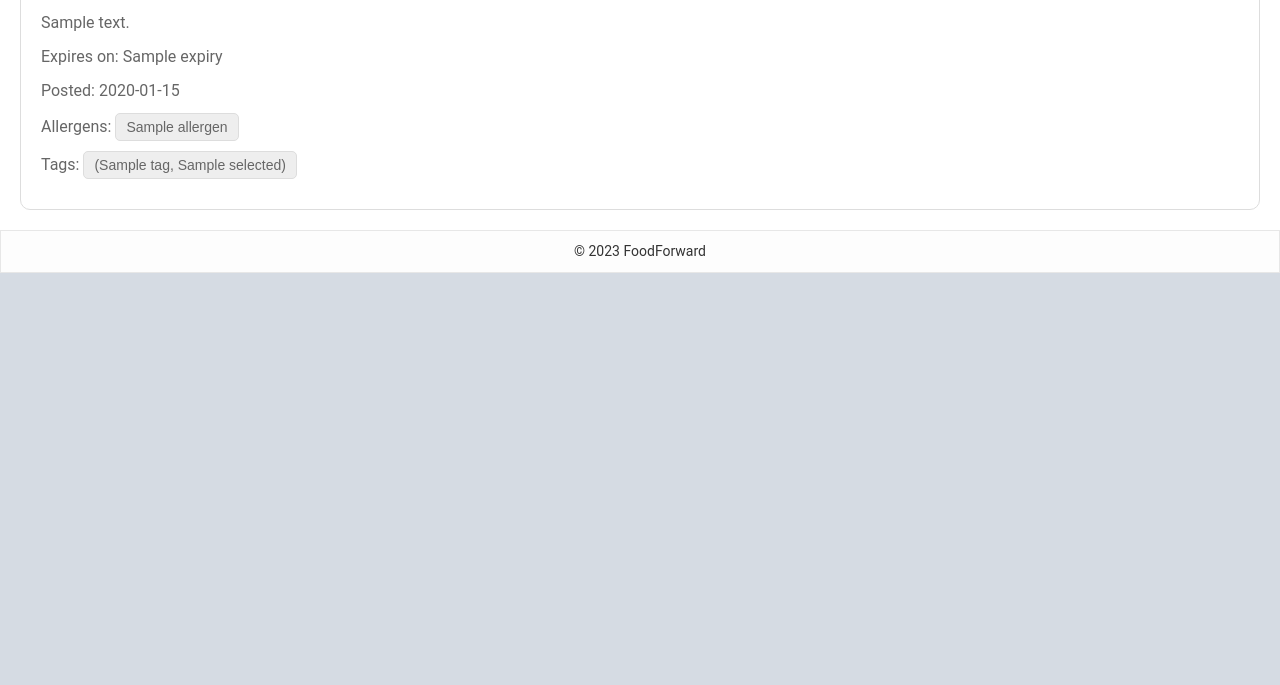
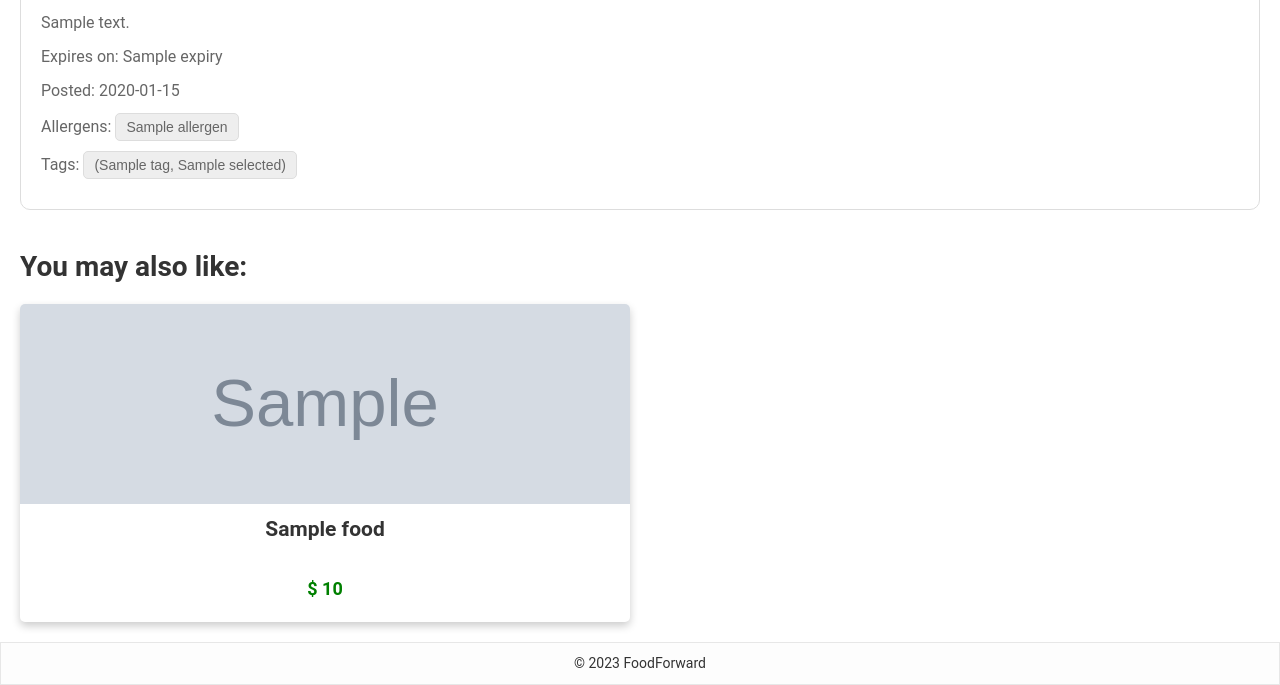
Before and after one commit to software-students-fall2023/2-web-app-exercise-1-sqrt-5-2, a Flask app: template templates/details.html in a window 1280 px wide. Shown: the part 1056-1741 px from the top of the page. Before the commit the page ends 1329 px from the top, so only its background shows below. Run offline with Flask 3, Linux system fonts and the light colour scheme; the template is opened without the code that fills it: most values are stand-ins (such as "Sample title", 1, 10 or a date in 2020); grey boxes marked "Sample" are stand-in pictures.

Commit message:
Added you may also like food options in the details page based on similar tags

```diff
--- a/app.py
+++ b/app.py
@@ -107,7 +107,14 @@ def listings():
 @app.route('/listings/<listing_id>')
 def display_details(listing_id):
     user_data = get_current_user_data()
-    return render_template('details.html', item = list(show_listings({'_id' : ObjectId(listing_id)}))[0], user_id = user_data['_id'])
+    tags = list(show_listings({'_id' : ObjectId(listing_id)}))[0]['tags']
+    # get food that have the same tags as the current food.
+    similar_food = [ food for food in show_listings({'tags' : {'$in' : tags}}) if food['_id'] != ObjectId(listing_id)]
+
+    return render_template('details.html',
+                item = list(show_listings({'_id' : ObjectId(listing_id)}))[0],
+                user_id = user_data['_id'],
+                similar_food = similar_food)
 
 @app.route('/listings/<listing_id>/edit', methods = ['GET', 'POST'])
 @requires_login
--- a/static/css/main.css
+++ b/static/css/main.css
@@ -285,7 +285,6 @@ h2.food-name {
 
 .food-photo {
    width: 100%;
-   height: auto;
 }
 
 .food-price, .food-comments, .food-expiry, .food-posted-at {
--- a/templates/details.html
+++ b/templates/details.html
@@ -3,8 +3,8 @@
 {% block title %}{{item.name}}{% endblock %}
 
 {% block head %}
-<link rel="stylesheet" href="static/css/multiSelectTag.css">
-<script src="static/js/multiSelectTag.js"></script>
+<link rel="stylesheet" href="/static/css/multiSelectTag.css">
+<script src="/static/js/multiSelectTag.js"></script>
 {% endblock %}
 
 {% block content %}
@@ -36,5 +36,19 @@
         </p>
     </div>
 
+    <div class="similar-food">
+        <h1>You may also like:</h1>
+            <div class="card-grid">
+                {% for food in similar_food %}
+                <div class="card">
+                    <a href="{{ '/listings/%s'%food._id }}"><img src="/images/{{ food.photo }}" alt="{{ food.name }}"></a>
+                    <h2>{{ food.name }}</h2>
+                    <p>$ {{ food.price }}</p>
+                </div>
+                {% endfor %}
+            </div>
+
+    </div>
+
 </div>
 {% endblock %}
```
Also changed, not shown: templates/index.html (indentation only).
